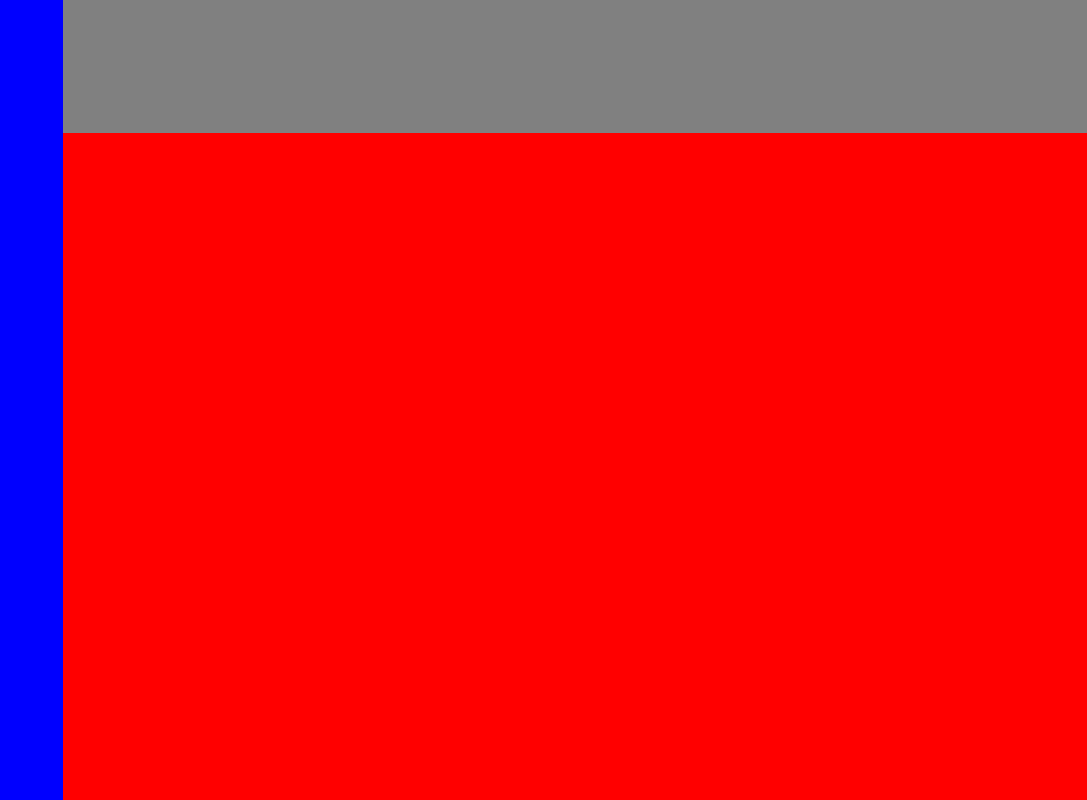
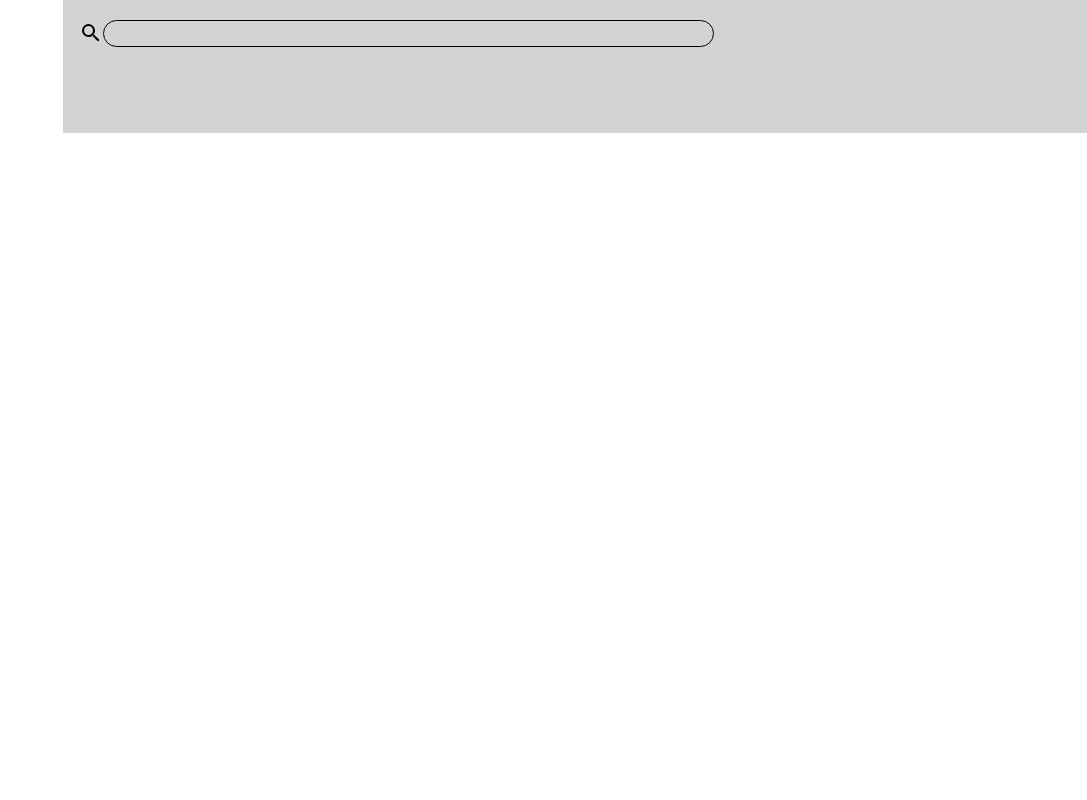
Before and after one commit to zbob889/Admin-Dashboard, a plain HTML site: page index.html in a window 1280 px wide. Shown: the whole page, without its empty margins (193-1280 px from the left). Drawn offline with Linux system fonts and the light colour scheme.

Commit message:
searchbar is basically done

```diff
--- a/index.html
+++ b/index.html
@@ -12,7 +12,23 @@
 
     <div id="container">
 
-        <div id="header"></div>
+        <div id="header">
+
+            <div id="searchbar">
+
+                <img src="magnify.svg" alt="magnifying glass">
+
+                <form id="form">
+                    <label for="text"></label>
+                    <input type="text" id="search" name="search">
+                </form>
+
+            </div>
+
+            <div id="user"></div>
+            <div id="profile"></div>
+            <div id="buttons"></div>
+        </div>
 
         <div id="sidebar"></div>
 
--- a/style.css
+++ b/style.css
@@ -12,17 +12,58 @@
 
 #header {
     grid-area: 1 / 2 / 2 / 6;
-    background-color: gray;
+    background-color: lightgray;
+    display: grid;
+    grid-template: repeat(2, 1fr) / 1.7fr 1fr;
+    padding: 0 0 0 16px;
+}
+
+#searchbar {
+    grid-area: 1 / 1 / 2 / 2;
+    width: 100%;
+    display: flex;
+    justify-content: center;
+    align-items: center;
+}
+
+#form {
+    display: flex;
+    flex: 1;
+}
+
+#search {
+    flex: 1;
+    outline: none;
+    border: 1px solid black;
+    color: black;
+    border-radius: 15px;
+    background-color: lightgray;
+    padding: 5px;
+}
+
+#user {
+    grid-area: 2 / 1 / 3 / 2;
+
+}
+
+#profile {
+    grid-area: 1 / 2 / 2 / 3;
+
+}
+
+#buttons {
+    grid-area: 2 / 2 / 3 / 3;
+
 }
 
 #sidebar {
     grid-area: 1 / 1 / 7 / 2;
-    background-color: blue;
+    /* background-color: blue; */
 
 }
 
 #content {
     grid-area: 2 / 2 / 7 / 6;
-    background-color: red;
+    /* background-color: red; */
 
 }
```
Also changed, not shown: magnify.svg (added), 1 other file.
